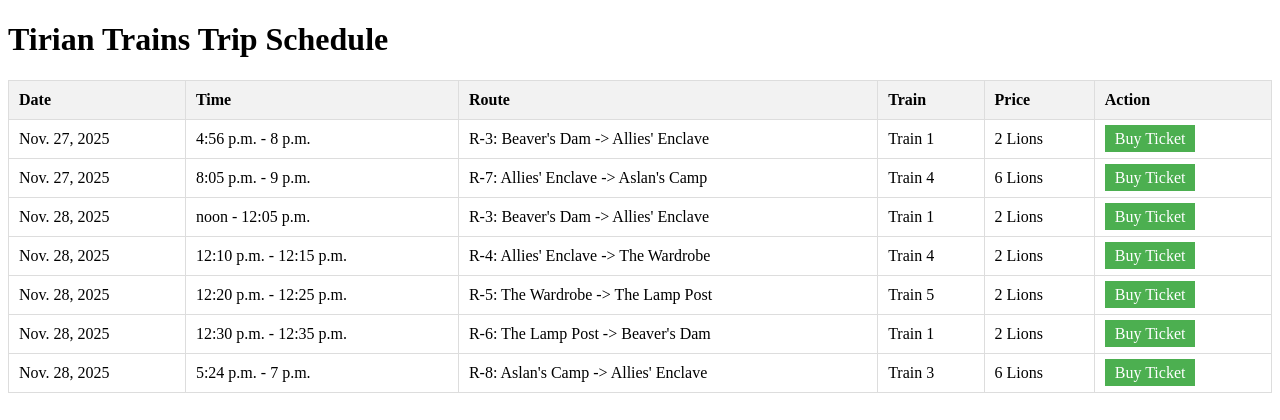
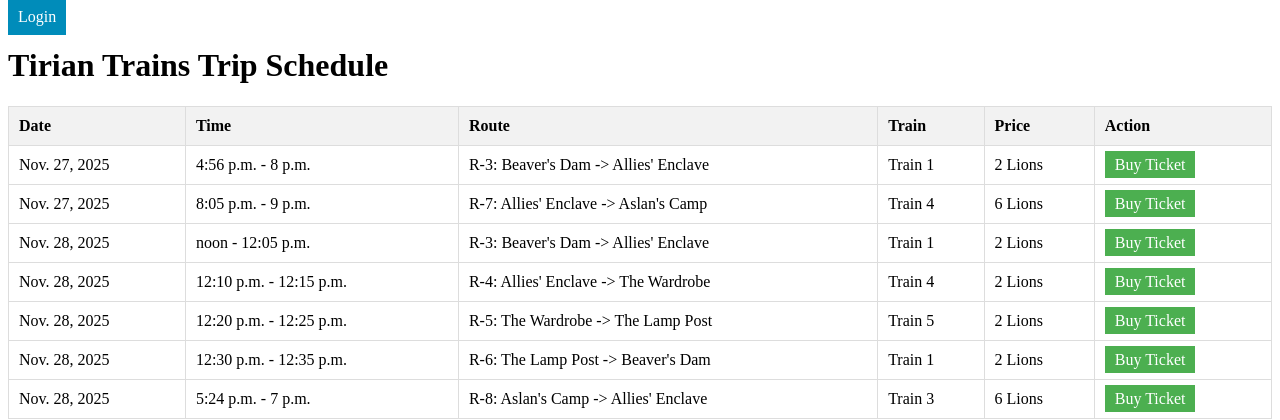
Before and after one commit to ejjasooo18/CSCI-41-Group-18-Tirian-Trains, a Django app: page /schedule/ in a window 1280 px wide. Shown: the top 420 px of the page. Run offline with Django 5.2, Linux system fonts and the light colour scheme; data comes from the database, SQL or seed files in the repository.

Commit message:
added return buttons to trip list and book ticket

```diff
--- a/main/templates/main/trip_list.html
+++ b/main/templates/main/trip_list.html
@@ -7,9 +7,19 @@
         th, td { padding: 10px; border: 1px solid #ddd; text-align: left; }
         th { background-color: #f2f2f2; }
         .btn { background-color: #4CAF50; color: white; padding: 5px 10px; text-decoration: none; }
+        .nav-bar { margin-bottom: 20px; }
+        .btn-dash { background-color: #008CBA; color: white; padding: 10px; text-decoration: none; }
     </style>
 </head>
 <body>
+    <div class="nav-bar">
+        {% if user.is_authenticated %}
+            <a href="{% url 'main:home' %}" class="btn-dash">&larr; Back to Dashboard</a>
+        {% else %}
+            <a href="{% url 'login' %}" class="btn-dash">Login</a>
+        {% endif %}
+    </div>
+
     <h1>Tirian Trains Trip Schedule</h1>
     <table>
         <thead>
```
Also changed, not shown: main/templates/main/buy_ticket.html (+9 -0 lines).
